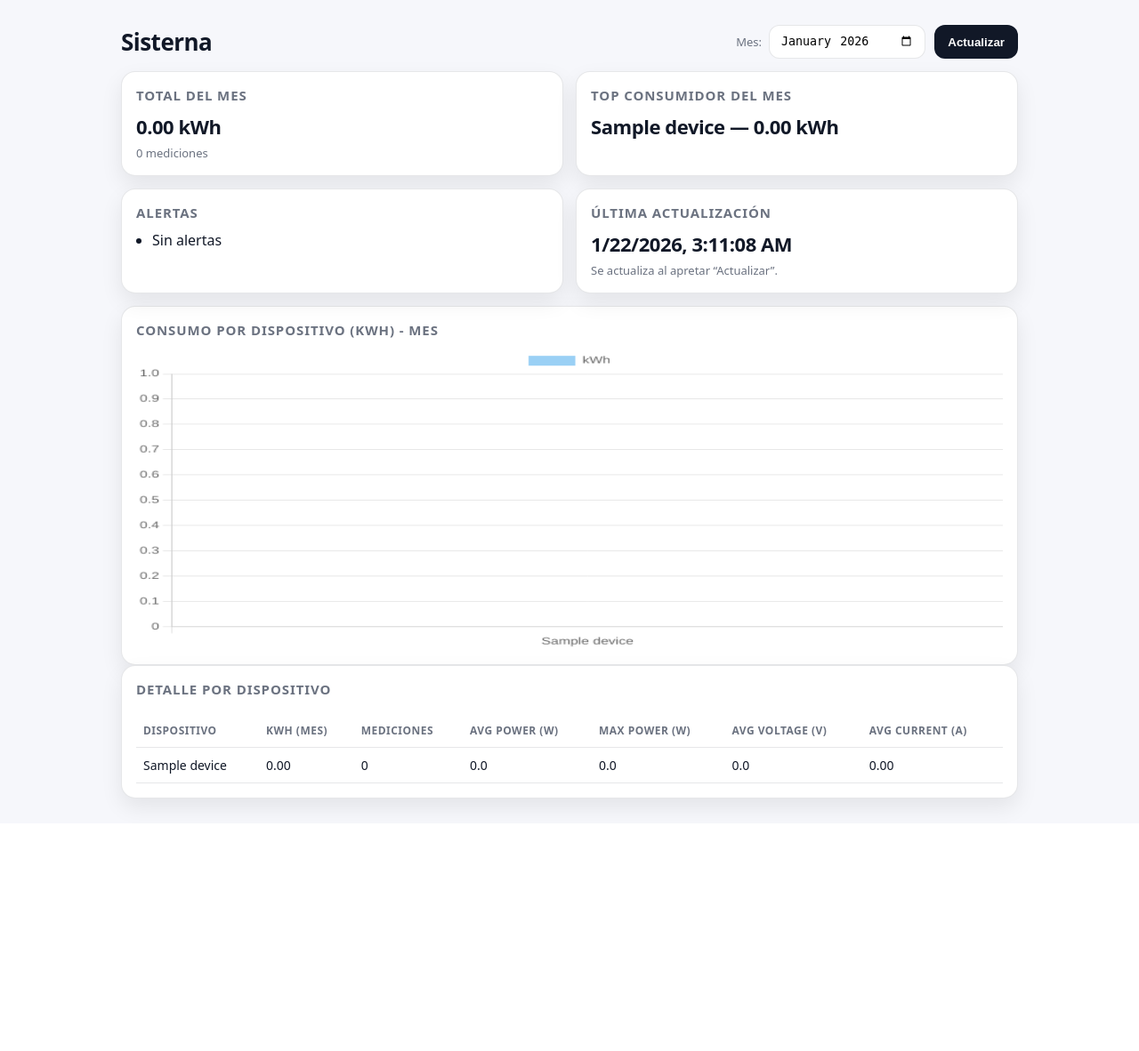
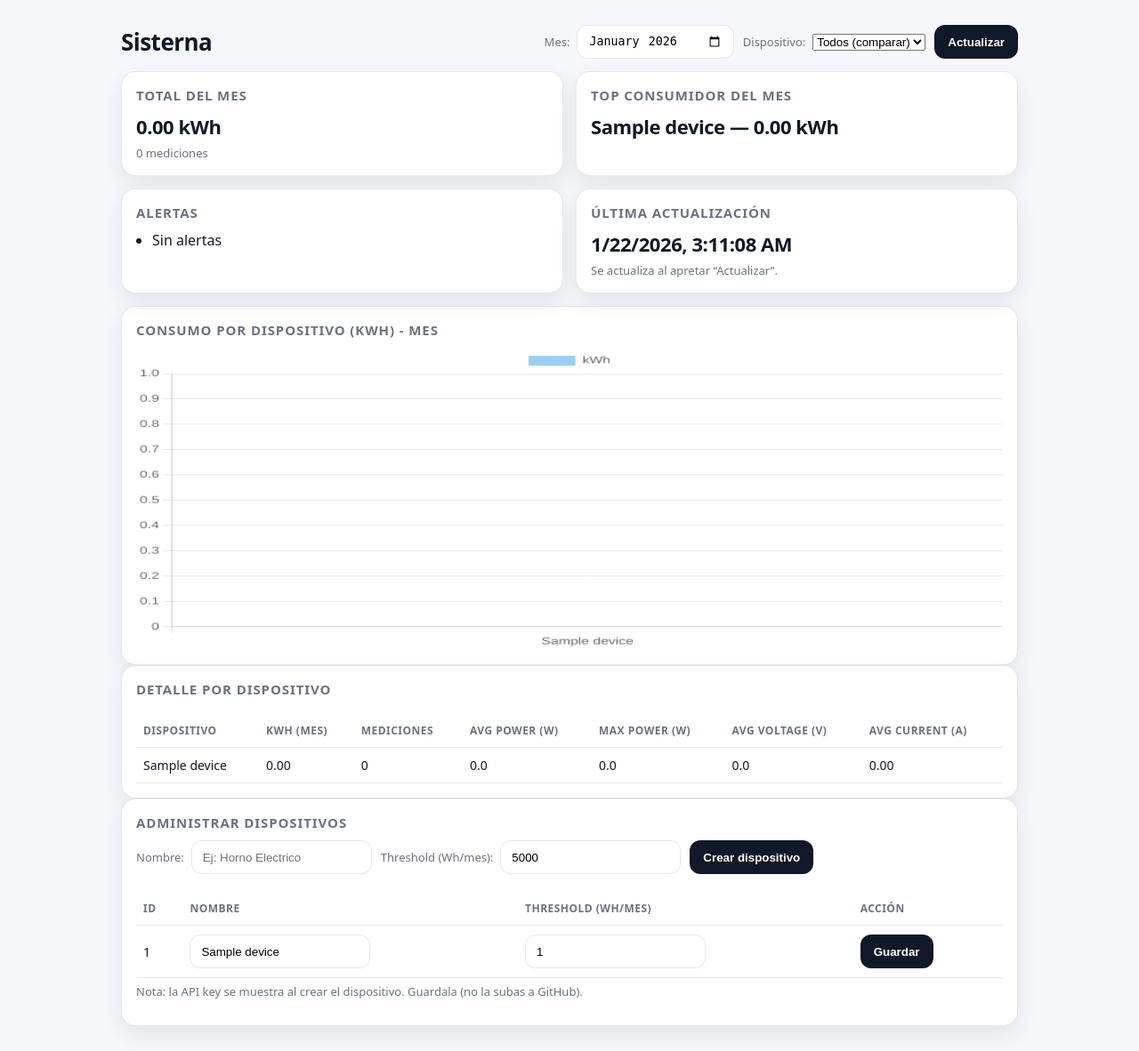
Before and after one commit to EcoWatt-Plataform/iot-energy-monitoring-platform, a Flask app: page / in a window 1280 px wide. Shown: the whole page at 89% size. Before the commit the page ends 918 px from the top, so only its background shows below. Run offline with Flask 3, Linux system fonts and the light colour scheme; tables that the repository leaves empty hold one stand-in row (values such as "Sample post"); parts of the project's set-up code (start-up, migrations or seed data) failed here and were passed over.

Commit message:
feat: device admin UI (create/rename/threshold) + patch name support

```diff
--- a/backend/app/routes.py
+++ b/backend/app/routes.py
@@ -63,28 +63,42 @@ def list_devices():
 
 @api_bp.patch("/devices/<int:device_id>")
 def update_device(device_id: int):
-    """
-    Actualiza campos de un dispositivo.
-    Body JSON: { "monthly_threshold_wh": 5000 }
-    """
     data = request.get_json(silent=True) or {}
 
-    if "monthly_threshold_wh" not in data:
-        return jsonify({"error": "monthly_threshold_wh is required"}), 400
+    fields = []
+    params = []
 
-    try:
-        thr = float(data["monthly_threshold_wh"])
-        if thr < 0:
-            return jsonify({"error": "monthly_threshold_wh must be >= 0"}), 400
-    except (TypeError, ValueError):
-        return jsonify({"error": "monthly_threshold_wh must be a number"}), 400
+    # Renombrar
+    if "name" in data:
+        name = str(data["name"]).strip()
+        if not name:
+            return jsonify({"error": "name must be non-empty"}), 400
+        if len(name) > 80:
+            return jsonify({"error": "name too long (max 80)"}), 400
+        fields.append("name = ?")
+        params.append(name)
+
+    # Cambiar threshold
+    if "monthly_threshold_wh" in data:
+        try:
+            thr = float(data["monthly_threshold_wh"])
+            if thr < 0:
+                return jsonify({"error": "monthly_threshold_wh must be >= 0"}), 400
+        except (TypeError, ValueError):
+            return jsonify({"error": "monthly_threshold_wh must be a number"}), 400
+        fields.append("monthly_threshold_wh = ?")
+        params.append(thr)
+
+    if not fields:
+        return jsonify({"error": "provide at least one field: name, monthly_threshold_wh"}), 400
+
+    params.append(device_id)
 
     with get_con(_db_path()) as con:
         cur = con.execute(
-            "UPDATE devices SET monthly_threshold_wh = ? WHERE id = ?",
-            (thr, device_id),
+            f"UPDATE devices SET {', '.join(fields)} WHERE id = ?",
+            tuple(params),
         )
-
         if cur.rowcount == 0:
             return jsonify({"error": "device not found"}), 404
 
@@ -94,6 +108,7 @@ def update_device(device_id: int):
         ).fetchone()
 
     return jsonify(dict(row)), 200
+
 
 
 
--- a/backend/app/static/app.js
+++ b/backend/app/static/app.js
@@ -42,21 +42,170 @@ function renderTable(devices) {
   });
 }
 
+let selectedDeviceId = null;
+
+
+async function loadDevices() {
+  const res = await fetch("/api/v1/devices");
+  const devices = await res.json();
+
+  const sel = document.getElementById("deviceSelect");
+  sel.innerHTML = "";
+
+  // Opción para comparar todos
+  const allOpt = document.createElement("option");
+  allOpt.value = "";
+  allOpt.textContent = "Todos (comparar)";
+  sel.appendChild(allOpt);
+
+  if (!Array.isArray(devices) || devices.length === 0) {
+    const opt = document.createElement("option");
+    opt.value = "";
+    opt.textContent = "Sin dispositivos";
+    sel.appendChild(opt);
+    sel.disabled = true;
+    selectedDeviceId = null;
+    return;
+  }
+
+  sel.disabled = false;
+
+  devices.forEach(d => {
+    const opt = document.createElement("option");
+    opt.value = d.id;
+    opt.textContent = d.name;
+    sel.appendChild(opt);
+  });
+
+  // Default: Todos (comparar)
+  sel.value = "";
+  selectedDeviceId = null;
+
+  // Listener único (no se duplica)
+  sel.onchange = () => {
+    selectedDeviceId = sel.value ? Number(sel.value) : null;
+    loadSummary();
+  };
+  renderDeviceAdminTable(devices);
+
+}
+
+async function createDeviceFromUI() {
+  const name = document.getElementById("newDeviceName").value.trim();
+  const thr = Number(document.getElementById("newDeviceThreshold").value);
+
+  if (!name) {
+    alert("Poné un nombre para el dispositivo.");
+    return;
+  }
+  if (!Number.isFinite(thr) || thr < 0) {
+    alert("Threshold inválido.");
+    return;
+  }
+
+  const res = await fetch("/api/v1/devices", {
+    method: "POST",
+    headers: { "Content-Type": "application/json" },
+    body: JSON.stringify({ name, monthly_threshold_wh: thr })
+  });
+
+  const data = await res.json();
+  if (!res.ok) {
+    alert(data.error || "Error creando dispositivo");
+    return;
+  }
+
+  // Mostrar API key (solo se ve acá al crearlo)
+  alert(`Dispositivo creado: ${data.name}\nID: ${data.id}\nAPI KEY: ${data.api_key}\n\nGuardala en un lugar seguro.`);
+
+  document.getElementById("newDeviceName").value = "";
+  await loadDevices();   // refresca dropdown + admin table
+  loadSummary();         // refresca resumen
+}
+
+async function updateDeviceFromUI(deviceId) {
+  const nameEl = document.getElementById(`dev-name-${deviceId}`);
+  const thrEl = document.getElementById(`dev-thr-${deviceId}`);
+
+  const payload = {
+    name: nameEl.value.trim(),
+    monthly_threshold_wh: Number(thrEl.value)
+  };
+
+  const res = await fetch(`/api/v1/devices/${deviceId}`, {
+    method: "PATCH",
+    headers: { "Content-Type": "application/json" },
+    body: JSON.stringify(payload)
+  });
+
+  const data = await res.json();
+  if (!res.ok) {
+    alert(data.error || "Error actualizando dispositivo");
+    return;
+  }
+
+  await loadDevices();
+  loadSummary();
+}
+
+function renderDeviceAdminTable(devices) {
+  const tbody = document.querySelector("#deviceAdminTable tbody");
+  tbody.innerHTML = "";
+
+  if (!Array.isArray(devices) || devices.length === 0) {
+    const tr = document.createElement("tr");
+    tr.innerHTML = `<td colspan="4">No hay dispositivos</td>`;
+    tbody.appendChild(tr);
+    return;
+  }
+
+  devices.forEach(d => {
+    const tr = document.createElement("tr");
+    tr.innerHTML = `
+      <td>${d.id}</td>
+      <td>
+        <input id="dev-name-${d.id}" type="text" value="${d.name}" />
+      </td>
+      <td>
+        <input id="dev-thr-${d.id}" type="number" min="0" step="1" value="${d.monthly_threshold_wh ?? 0}" />
+      </td>
+      <td>
+        <button onclick="updateDeviceFromUI(${d.id})">Guardar</button>
+      </td>
+    `;
+    tbody.appendChild(tr);
+  });
+}
+
 async function loadSummary() {
   const month = document.getElementById("month").value;
-  const res = await fetch(`/api/v1/metrics/summary_month?month=${encodeURIComponent(month)}`);
+  let url = `/api/v1/metrics/summary_month?month=${encodeURIComponent(month)}`;
+  if (selectedDeviceId !== null) url += `&device_id=${selectedDeviceId}`;
+
+  const res = await fetch(url);
   const data = await res.json();
+
+  if (!res.ok) {
+    alert(data.error || "Error cargando resumen");
+    return;
+  }
+
+  // Cambiar el título según si hay filtro por device
+  const topTitle = document.getElementById("topTitle");
+  if (topTitle) {
+    topTitle.textContent = data.device_id ? "Dispositivo seleccionado" : "Top consumidor del mes";
+  }
+
+  // Mostrar el valor (si filtrás, data.devices[0] es el seleccionado)
+  const selected = (data.devices && data.devices.length) ? data.devices[0] : null;
+  document.getElementById("topConsumer").textContent =
+    selected ? `${selected.name} — ${fmt(selected.energy_kwh, 2)} kWh` : "Sin datos";
 
   // Total mes
   document.getElementById("monthTotal").textContent =
     data.month_total_kwh !== undefined ? `${fmt(data.month_total_kwh, 2)} kWh` : "—";
   document.getElementById("monthMeasurements").textContent =
     data.month_measurements !== undefined ? `${data.month_measurements} mediciones` : "—";
-
-  // Top consumidor
-  const top = data.top_consumer;
-  document.getElementById("topConsumer").textContent =
-    top ? `${top.name} — ${fmt(top.energy_kwh, 2)} kWh` : "Sin datos";
 
   // Alertas
   const ul = document.getElementById("alerts");
@@ -75,7 +224,7 @@ async function loadSummary() {
 
   // Bar chart (kWh)
   const labels = (data.devices || []).map(d => d.name);
-  const values = (data.devices || []).map(d => Number(d.energy_kwh || 0).toFixed(2));
+  const values = (data.devices || []).map(d => Number(d.energy_kwh || 0));
 
   const ctx = document.getElementById("barChart").getContext("2d");
   if (chart) chart.destroy();
@@ -94,7 +243,9 @@ async function loadSummary() {
 
 document.getElementById("refresh").addEventListener("click", loadSummary);
 
-(function init() {
+(async function init() {
   document.getElementById("month").value = toYYYYMM(new Date());
+  await loadDevices();
+  document.getElementById("createDeviceBtn").addEventListener("click", createDeviceFromUI);
   loadSummary();
 })();
--- a/backend/app/templates/index.html
+++ b/backend/app/templates/index.html
@@ -15,6 +15,11 @@
         <label>Mes:
           <input id="month" type="month" />
         </label>
+        <label>Dispositivo:
+          <select id="deviceSelect">
+            <option value="">Cargando...</option>
+          </select>
+        </label>
         <button id="refresh">Actualizar</button>
       </div>
     </header>
@@ -28,7 +33,7 @@
       </div>
 
       <div class="card">
-        <h2>Top consumidor del mes</h2>
+        <h2 id="topTitle">Top consumidor del mes</h2>
         <div id="topConsumer" class="big">—</div>
       </div>
     </section>
@@ -71,6 +76,41 @@
         </table>
       </div>
     </section>
+    <section class="card">
+      <h2>Administrar dispositivos</h2>
+
+      <div class="row" style="margin-bottom: 12px;">
+        <div class="controls">
+          <label>Nombre:
+            <input id="newDeviceName" type="text" placeholder="Ej: Horno Electrico" />
+          </label>
+
+          <label>Threshold (Wh/mes):
+            <input id="newDeviceThreshold" type="number" min="0" step="1" value="5000" />
+          </label>
+
+          <button id="createDeviceBtn">Crear dispositivo</button>
+        </div>
+      </div>
+
+      <div class="tableWrap">
+        <table id="deviceAdminTable">
+          <thead>
+            <tr>
+              <th>ID</th>
+              <th>Nombre</th>
+              <th>Threshold (Wh/mes)</th>
+              <th>Acción</th>
+            </tr>
+          </thead>
+          <tbody></tbody>
+        </table>
+      </div>
+
+      <p class="muted">
+        Nota: la API key se muestra al crear el dispositivo. Guardala (no la subas a GitHub).
+      </p>
+    </section>
   </main>
 
   <script src="{{ url_for('static', filename='app.js') }}"></script>
```
